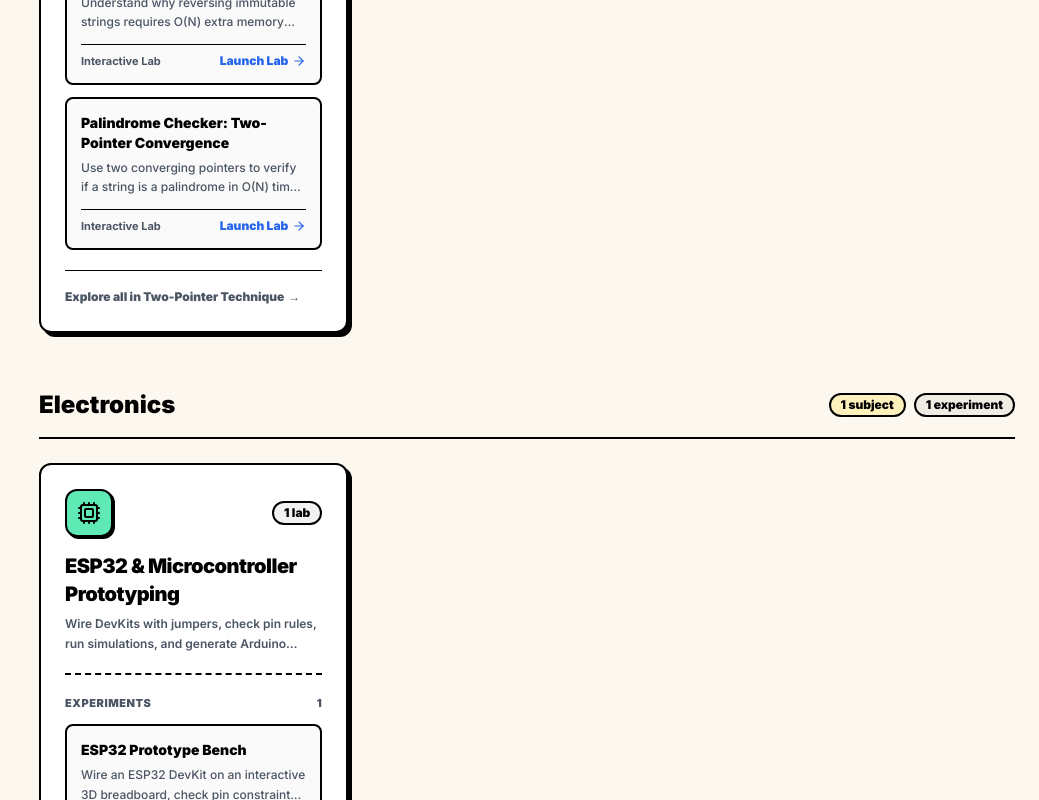
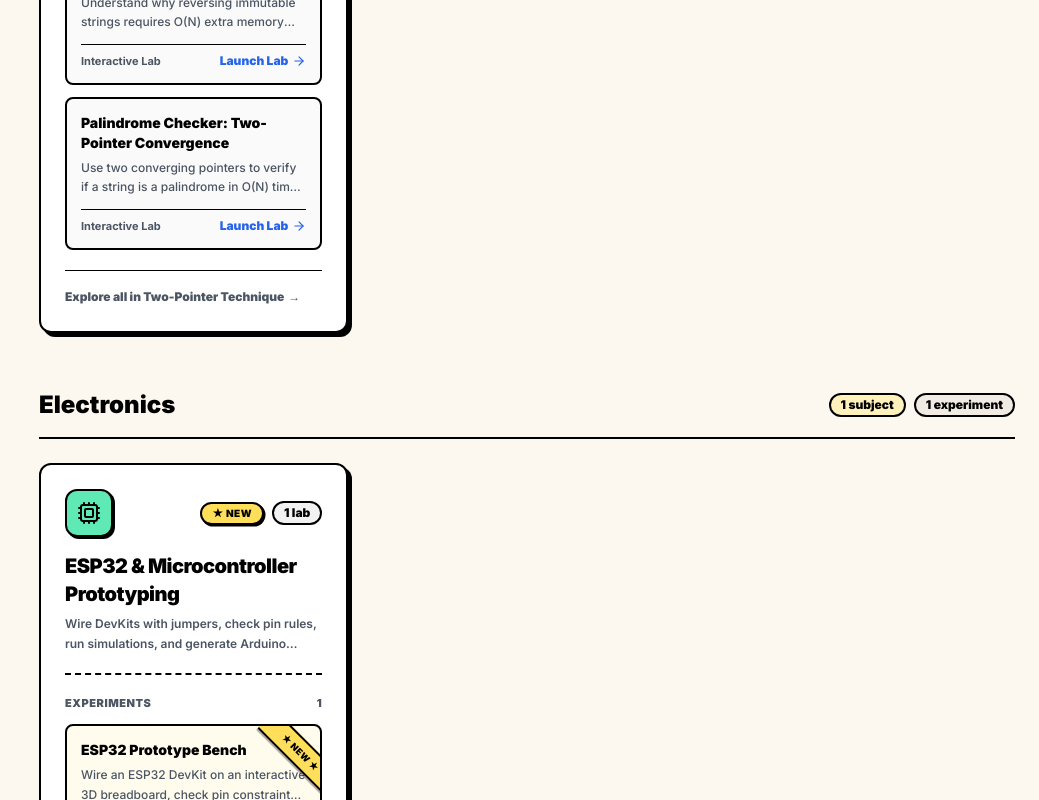
Before and after one commit to OTaga2k25/EDUOTAGA, a Next.js app in the folder apps/web/: page /experiments in a window 1280 px wide. Shown: the part 2000-2800 px from the top of the page, without its empty margins (241-1280 px from the left). Built offline with nearby package versions, Linux system fonts and the light colour scheme; no server answers.

Commit message:
feat: add neo-brutalist NEW ribbon and badges for newly added experiments

```diff
--- a/apps/web/app/experiments/[slug]/page.tsx
+++ b/apps/web/app/experiments/[slug]/page.tsx
@@ -1,5 +1,6 @@
 import type { Metadata } from 'next';
 import { notFound } from 'next/navigation';
+import { Sparkles } from 'lucide-react';
 import { SimulationFrame } from '@/components/experiments/simulation-frame';
 import { SaveButton } from '@/components/experiments/save-button';
 import { TrackLastOpened } from '@/components/experiments/track-last-opened';
@@ -74,9 +75,17 @@ export default async function ExperimentPage({ params }: ExperimentPageProps) {
       />
 
       <div className="mt-4 flex flex-wrap items-center justify-between gap-4">
-        <h1 className="text-3xl font-semibold tracking-tight text-foreground sm:text-4xl">
-          {experiment.title}
-        </h1>
+        <div className="flex flex-wrap items-center gap-3">
+          <h1 className="text-3xl font-semibold tracking-tight text-foreground sm:text-4xl">
+            {experiment.title}
+          </h1>
+          {((experiment as any).isNew || experiment.slug === 'ESP_Prototyping') && (
+            <span className="inline-flex items-center gap-1.5 rounded-lg border-2 border-black bg-[#ffde59] px-3 py-1 text-xs font-black uppercase tracking-wider text-black shadow-[2px_2px_0px_0px_rgba(0,0,0,1)] dark:border-white dark:shadow-[2px_2px_0px_0px_rgba(255,255,255,1)]">
+              <Sparkles className="h-3.5 w-3.5 fill-black text-black" />
+              New Experiment
+            </span>
+          )}
+        </div>
         <SaveButton experimentId={experiment.id} />
       </div>
       <p className="mt-3 text-lg text-muted">{experiment.summary}</p>
--- a/apps/web/components/experiments/experiment-card.tsx
+++ b/apps/web/components/experiments/experiment-card.tsx
@@ -1,7 +1,7 @@
 import Link from 'next/link';
 import type { ExperimentSummary } from '@eduotaga/types';
 import { CATEGORIES } from '@eduotaga/constants';
-import { Atom, FlaskConical, Leaf, Cpu, Settings, Sigma, Anchor, Terminal } from 'lucide-react';
+import { Atom, FlaskConical, Leaf, Cpu, Settings, Sigma, Anchor, Terminal, Sparkles } from 'lucide-react';
 
 const CATEGORY_ICONS = {
   physics: Atom,
@@ -19,12 +19,29 @@ export function ExperimentCard({ experiment }: { experiment: ExperimentSummary }
   const minRead = (experiment.title.length % 15) + 5;
   const category = CATEGORIES[experiment.categoryId];
   const Icon = CATEGORY_ICONS[experiment.categoryId];
+  const isNew = Boolean(experiment.isNew || experiment.slug === 'ESP_Prototyping');
 
   return (
     <Link href={`/experiments/${experiment.slug}`} className="block h-full outline-none">
-      <div className="neo-card flex h-full min-h-[160px] flex-col justify-between p-4">
-        <div>
+      <div className={`neo-card relative overflow-hidden flex h-full min-h-[160px] flex-col justify-between p-4 transition-all hover:-translate-y-1 ${
+        isNew ? 'bg-[#ffde59]/10 dark:bg-[#ffde59]/15' : ''
+      }`}>
+        {/* ── Corner Ribbon ── */}
+        {isNew && (
+          <div className="absolute top-0 right-0 overflow-hidden w-20 h-20 pointer-events-none z-10">
+            <div className="absolute transform rotate-45 bg-[#ffde59] text-black font-black text-[9px] py-1 right-[-28px] top-[14px] w-[95px] text-center border-y-2 border-black shadow-[0_2px_0_rgba(0,0,0,0.3)] tracking-wider uppercase">
+              ★ NEW ★
+            </div>
+          </div>
+        )}
+
+        <div className={isNew ? 'pr-12' : ''}>
           <h3 className="mb-1 text-sm leading-tight font-black">{experiment.title}</h3>
+          {isNew && (
+            <span className="inline-flex items-center gap-1 text-[11px] font-black text-amber-700 dark:text-amber-300 mt-1">
+              <Sparkles className="h-3 w-3 fill-current" /> Newly Added Lab
+            </span>
+          )}
         </div>
 
         <div className="mt-4 flex items-end justify-end">
--- a/apps/web/components/experiments/subject-module-card.tsx
+++ b/apps/web/components/experiments/subject-module-card.tsx
@@ -97,6 +97,7 @@ export function SubjectModuleCard({
     'bg-neo-yellow dark:bg-neo-yellow';
 
   const subjectHref = subjectSlug ? `/subjects/${subjectSlug}` : undefined;
+  const hasNewExperiment = experiments.some((exp) => Boolean(exp.isNew || exp.slug === 'ESP_Prototyping'));
 
   return (
     <div className="neo-card flex h-full flex-col justify-between p-5 transition-all duration-300 sm:p-6">
@@ -109,9 +110,16 @@ export function SubjectModuleCard({
             <IconComponent className="h-6 w-6 text-black" />
           </div>
 
+          <div className="flex items-center gap-2">
+            {hasNewExperiment && (
+              <span className="inline-flex items-center gap-1 rounded-full border-2 border-black bg-[#ffde59] px-2.5 py-0.5 text-[10px] font-black uppercase tracking-wider text-black shadow-[1.5px_1.5px_0px_0px_rgba(0,0,0,1)] dark:border-white dark:shadow-[1.5px_1.5px_0px_0px_rgba(255,255,255,1)]">
+                ★ NEW
+              </span>
+            )}
             <span className="text-foreground rounded-full border-2 border-black bg-black/5 px-2.5 py-0.5 text-xs font-black dark:border-white/30 dark:bg-white/10">
               {experiments.length} {experiments.length === 1 ? 'lab' : 'labs'}
             </span>
+          </div>
         </div>
 
         <div className="mt-4">
@@ -145,13 +153,28 @@ export function SubjectModuleCard({
           </div>
 
           <div className="flex flex-col gap-3">
-            {experiments.map((exp) => (
+            {experiments.map((exp) => {
+              const isNew = Boolean(exp.isNew || exp.slug === 'ESP_Prototyping');
+              return (
                 <Link
                   key={exp.id}
                   href={`/experiments/${exp.slug}`}
-                className="group/exp block rounded-lg border-2 border-black bg-black/[0.02] p-3.5 transition-all hover:-translate-y-0.5 hover:bg-black/[0.05] hover:shadow-[3px_3px_0px_0px_rgba(0,0,0,1)] dark:border-white/40 dark:bg-white/[0.03] dark:hover:bg-white/[0.07] dark:hover:shadow-[3px_3px_0px_0px_rgba(255,255,255,0.7)]"
+                  className={`group/exp relative block overflow-hidden rounded-lg border-2 border-black p-3.5 transition-all hover:-translate-y-0.5 hover:shadow-[3px_3px_0px_0px_rgba(0,0,0,1)] dark:border-white/40 dark:hover:shadow-[3px_3px_0px_0px_rgba(255,255,255,0.7)] ${
+                    isNew
+                      ? 'bg-[#ffde59]/10 border-black dark:border-white dark:bg-[#ffde59]/15 hover:bg-[#ffde59]/20'
+                      : 'bg-black/[0.02] hover:bg-black/[0.05] dark:bg-white/[0.03] dark:hover:bg-white/[0.07]'
+                  }`}
                 >
-                <div>
+                  {/* ── Corner Ribbon ── */}
+                  {isNew && (
+                    <div className="absolute top-0 right-0 overflow-hidden w-20 h-20 pointer-events-none z-10">
+                      <div className="absolute transform rotate-45 bg-[#ffde59] text-black font-black text-[9px] py-1 right-[-28px] top-[14px] w-[95px] text-center border-y-2 border-black shadow-[0_2px_0_rgba(0,0,0,0.3)] tracking-wider uppercase">
+                        ★ NEW ★
+                      </div>
+                    </div>
+                  )}
+
+                  <div className={isNew ? 'pr-12' : ''}>
                     <h4 className="text-foreground group-hover/exp:text-primary text-sm leading-snug font-black transition-colors">
                       {exp.title}
                     </h4>
@@ -165,7 +188,14 @@ export function SubjectModuleCard({
 
                   <div className="mt-3 flex items-center justify-between border-t border-black/10 pt-2 dark:border-white/10">
                     <span className="text-muted max-w-[150px] truncate text-[11px] font-bold">
-                    Interactive Lab
+                      {isNew ? (
+                        <span className="inline-flex items-center gap-1 font-black text-amber-700 dark:text-amber-300">
+                          <Sparkles className="h-3 w-3 fill-current" />
+                          Newly Added
+                        </span>
+                      ) : (
+                        'Interactive Lab'
+                      )}
                     </span>
                     <span className="text-primary inline-flex items-center gap-1 text-xs font-black group-hover/exp:underline">
                       Launch Lab
@@ -173,7 +203,8 @@ export function SubjectModuleCard({
                     </span>
                   </div>
                 </Link>
-            ))}
+              );
+            })}
           </div>
         </div>
       </div>
--- a/apps/web/data/experiments.json
+++ b/apps/web/data/experiments.json
@@ -452,6 +452,7 @@
     "subjectId": "esp32-prototyping",
     "categoryId": "electronics",
     "difficulty": "intermediate",
+    "isNew": true,
     "summary": "Wire an ESP32 DevKit on an interactive 3D breadboard, check pin constraints, monitor serial output, and generate Arduino sketches.",
     "theory": "The **ESP32** is a versatile micro-controller with integrated Wi-Fi and Bluetooth. When prototyping with microcontrollers, understanding GPIO pin constraints is essential: some pins are **input-only** (GPIO 34-39), some are **strapping pins** that affect bootloader mode (GPIO 0, 2, 12, 15), and others conflict with the Wi-Fi ADC2 subsystem. The prototype bench lets you wire circuits with jumpers, check pin assignments against hardware rules, and inspect the generated Arduino firmware in real time.",
     "procedure": [
--- a/apps/web/services/experiments-service.ts
+++ b/apps/web/services/experiments-service.ts
@@ -31,6 +31,7 @@ function toSummary(
       ? buildSimulationUrl(experiment.categoryId, experiment.slug, experiment.thumbnailPath)
       : undefined,
     tags: experiment.tags,
+    isNew: experiment.isNew ?? experiment.slug === 'ESP_Prototyping',
   };
 }
 
--- a/packages/types/src/experiment.ts
+++ b/packages/types/src/experiment.ts
@@ -43,6 +43,7 @@ export interface Experiment {
   downloads: DownloadResource[];
   quiz: QuizQuestion[];
   tags: string[];
+  isNew?: boolean;
   estimatedDurationMinutes?: number;
   thumbnailPath?: string;
   createdAt: string;
@@ -61,6 +62,7 @@ export interface ExperimentSummary {
   summary: string;
   thumbnailUrl?: string;
   tags: string[];
+  isNew?: boolean;
 }
 
 /** Fully hydrated shape returned by `GET /api/experiments/[slug]`. */
```
Also changed, not shown: 1 other file (tests, documents, lock files or other folders). Lines whose indentation alone changed are shown as unchanged.
